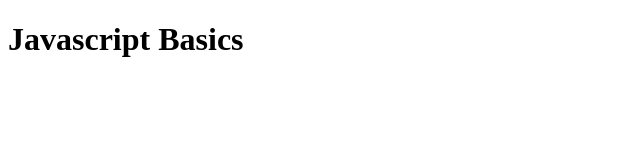
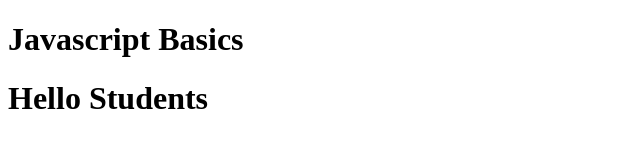
Before and after one commit to rajeshchauhan23102008/learn2-javascript, a plain HTML site: page basics/index.html in a window 1280 px wide. Shown: the whole page, without its empty margins (0-640 px from the left). Drawn offline with Linux system fonts and the light colour scheme.

Commit message:
h1 tag added

```diff
--- a/basics/index.html
+++ b/basics/index.html
@@ -7,5 +7,6 @@
   </head>
   <body>
     <h1>Javascript Basics</h1>
+    <h1>Hello Students</h1>
   </body>
 </html>
```
